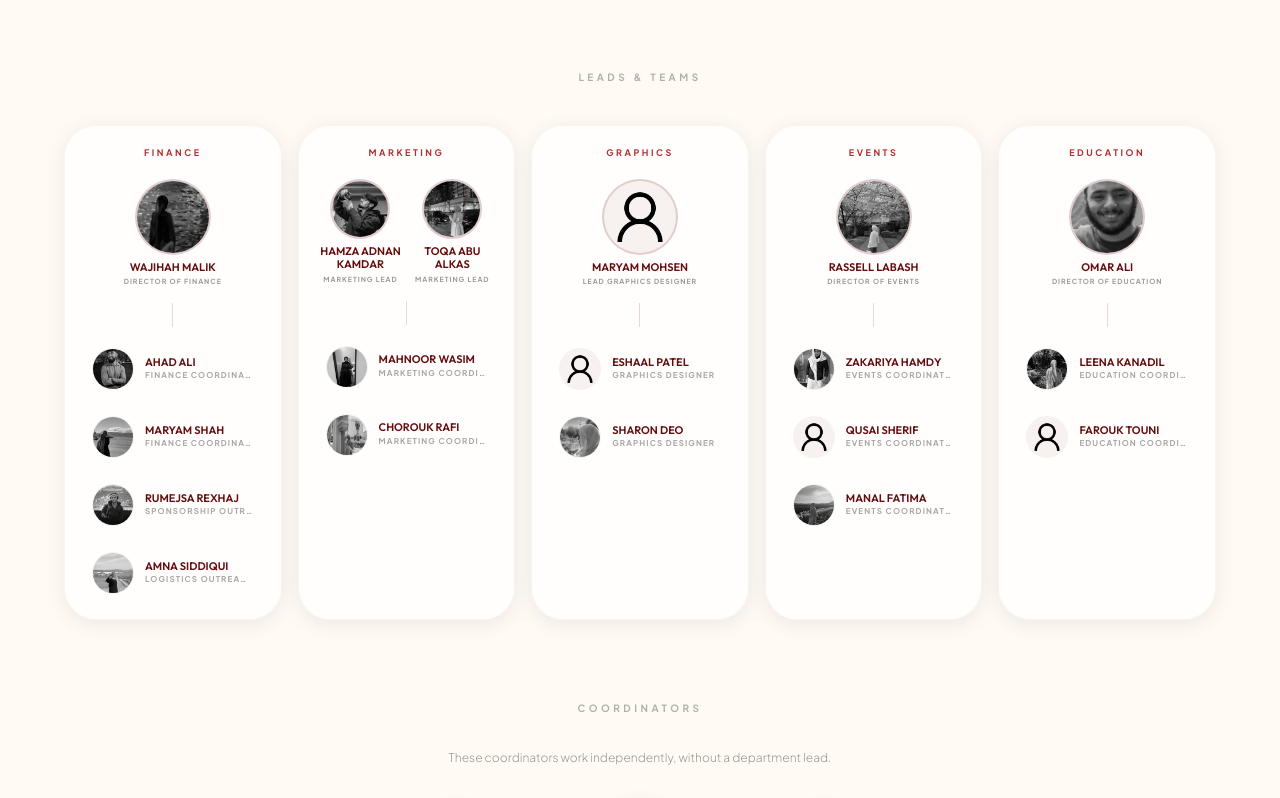
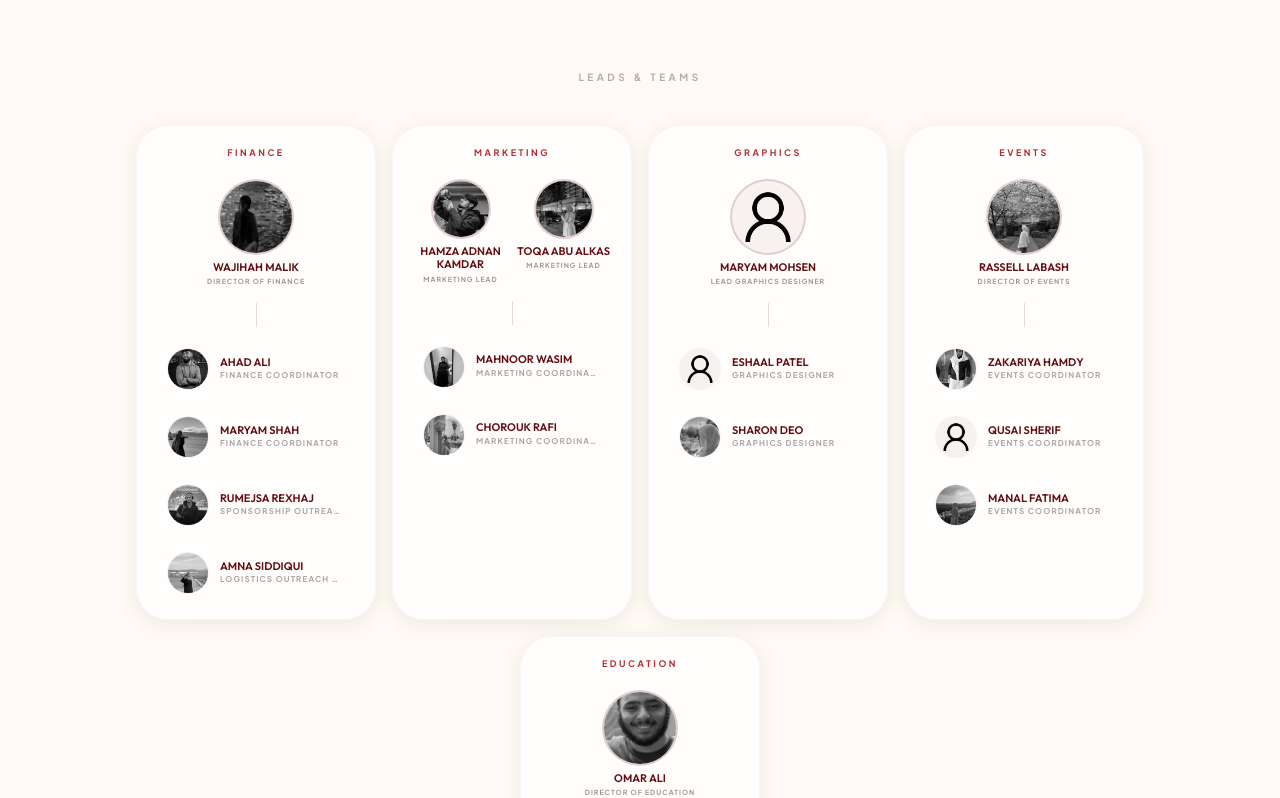
Before and after one commit to abdullahmohammed1234/MSA-Platform, a Vue app in the folder frontend/: page /team in a window 1280 px wide. Shown: the part 1880-2678 px from the top of the page. Built offline with nearby package versions, Linux system fonts and the light colour scheme; no server answers; the HTML template or start-up script is replaced by a standard one; a web font is replaced by a local one.

Commit message:
enhanced team view

```diff
--- a/frontend/src/components/shared/TeamOrgChart.vue
+++ b/frontend/src/components/shared/TeamOrgChart.vue
@@ -111,11 +111,11 @@ const hasChart = computed(
         <p class="text-center text-[10px] font-black uppercase tracking-[0.35em] text-neutral-black/30 mb-10">
           Leads &amp; Teams
         </p>
-        <div class="grid grid-cols-1 sm:grid-cols-2 xl:grid-cols-5 gap-8 xl:gap-4">
+        <div class="flex flex-wrap justify-center gap-8 xl:gap-4">
           <article
             v-for="branch in branches"
             :key="branch.id"
-            class="rounded-[2rem] border border-neutral-gray/15 bg-white/70 p-5 text-center shadow-soft"
+            class="w-full sm:w-[calc(50%-1rem)] xl:w-60 rounded-[2rem] border border-neutral-gray/15 bg-white/70 p-5 text-center shadow-soft"
           >
             <p class="text-[9px] font-black uppercase tracking-[0.28em] text-secondary mb-5">{{ branch.label }}</p>
 
```
Also changed, not shown: 291 other files (tests, documents, lock files or other folders).
